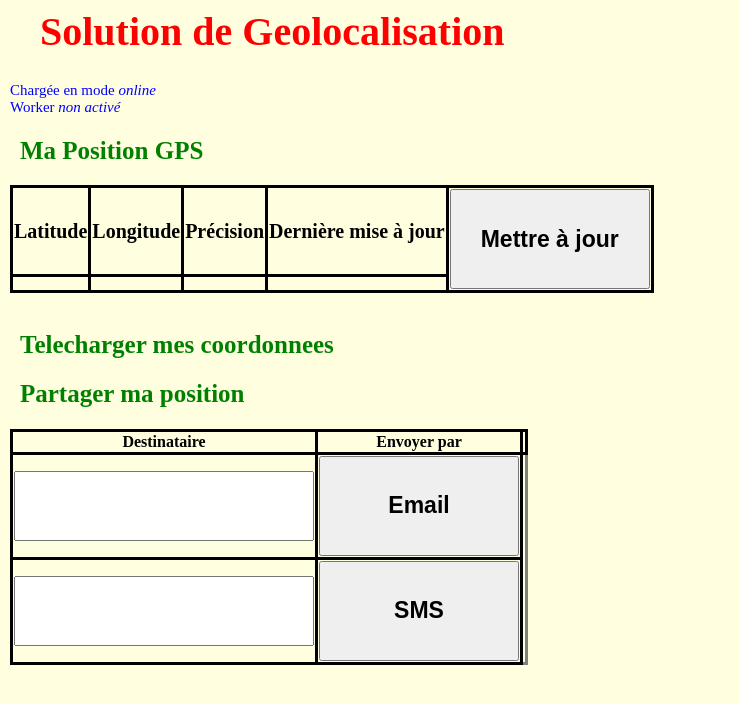
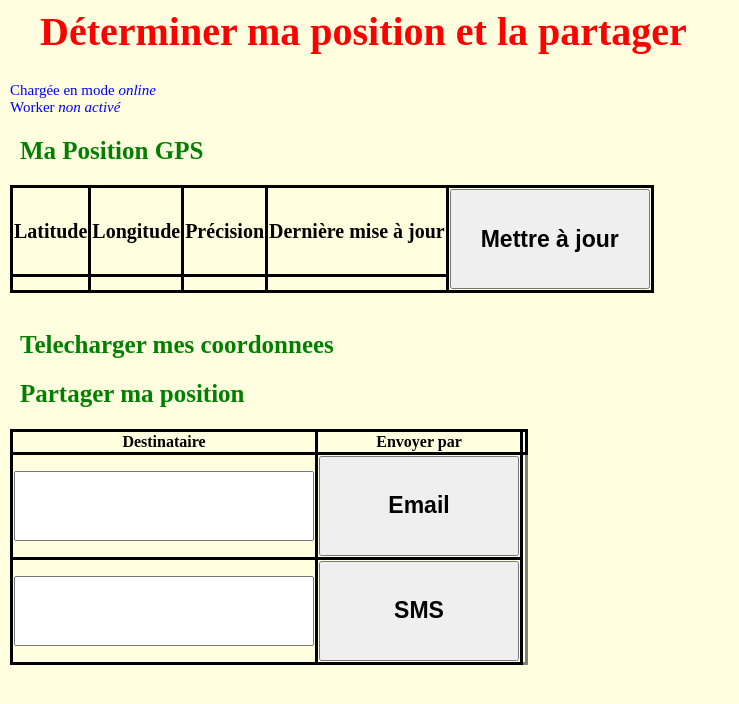
Before and after one commit to YifanWANGsailla53/121eddie.github.io, a plain HTML site: page index.html in a window 1280 px wide. Shown: the whole page, without its empty margins (0-739 px from the left). Drawn offline with Linux system fonts and the light colour scheme.

Commit message:
Add files via upload

```diff
--- a/index.html
+++ b/index.html
@@ -15,7 +15,7 @@
 </script>
 <link rel="stylesheet" type="text/css" href="styles.css">
 <BODY>
-<h1>Solution de Geolocalisation</h1>
+<h1>Déterminer ma position et la partager</h1>
 <sinfo>Chargée en mode <i id='connection'>offline</i><br>
 Worker <i id='worker'>non activé</i></sinfo><br>
 <!--afficher la position GPS-->
```
